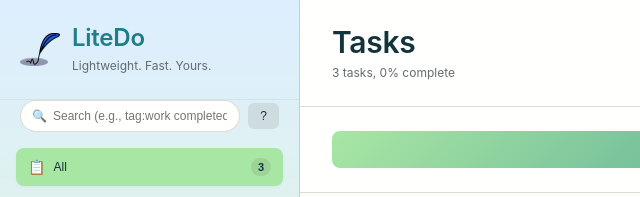
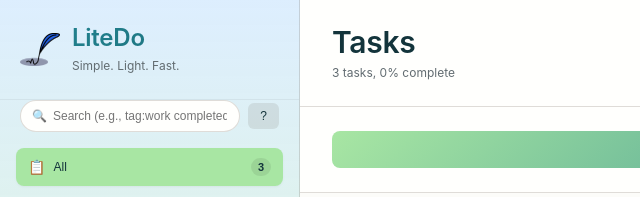
Before and after one commit to chrissam/LiteDo, a plain HTML site: page index.html in a window 1280 px wide. Shown: the top 197 px of the page, 0-640 px from the left. Drawn offline with Linux system fonts and the light colour scheme; a web font is replaced by a local one.

Commit message:
Change Tagline + Add favicon

```diff
--- a/index.html
+++ b/index.html
@@ -3,7 +3,7 @@
 <head>
     <meta charset="UTF-8">
     <meta name="viewport" content="width=device-width, initial-scale=1.0">
-    <title>LiteDo — Light, Fast, Yours</title>
+    <title>LiteDo — Simple, Light, Fast</title>
     <link rel="stylesheet" href="style.css">
 </head>
 <body>
@@ -15,7 +15,7 @@
                     <img class="app-logo" src="assets/litedo-feather.png" alt="LiteDo feather quill and ink logo" />
                     <div>
                         <h1 class="app-title">LiteDo</h1>
-                        <p class="app-tagline">Lightweight. Fast. Yours.</p>
+                        <p class="app-tagline">Simple. Light. Fast.</p>
                     </div>
                 </div>
             </div>
```
Also changed, not shown: assets/litedo-favicon.png (added).
